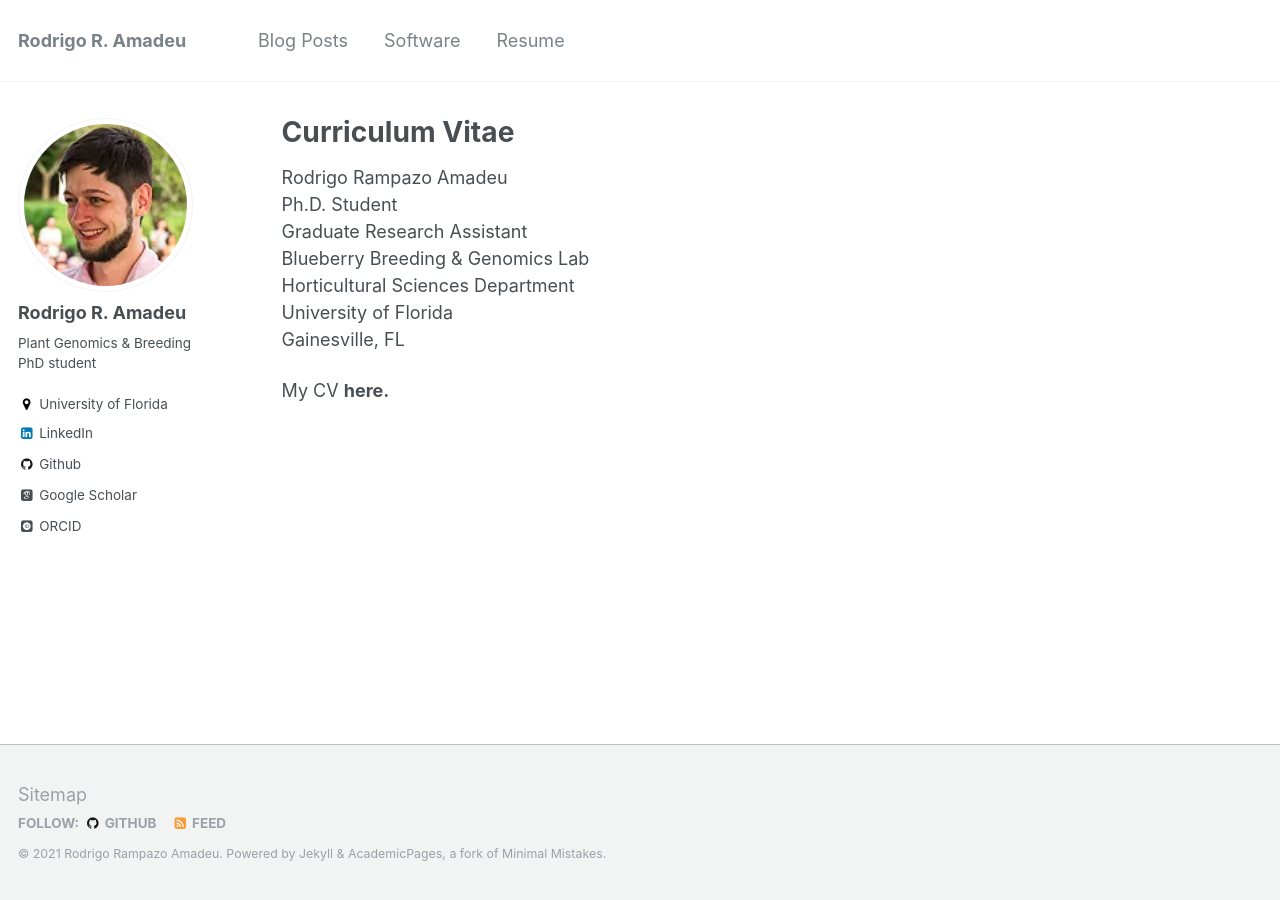
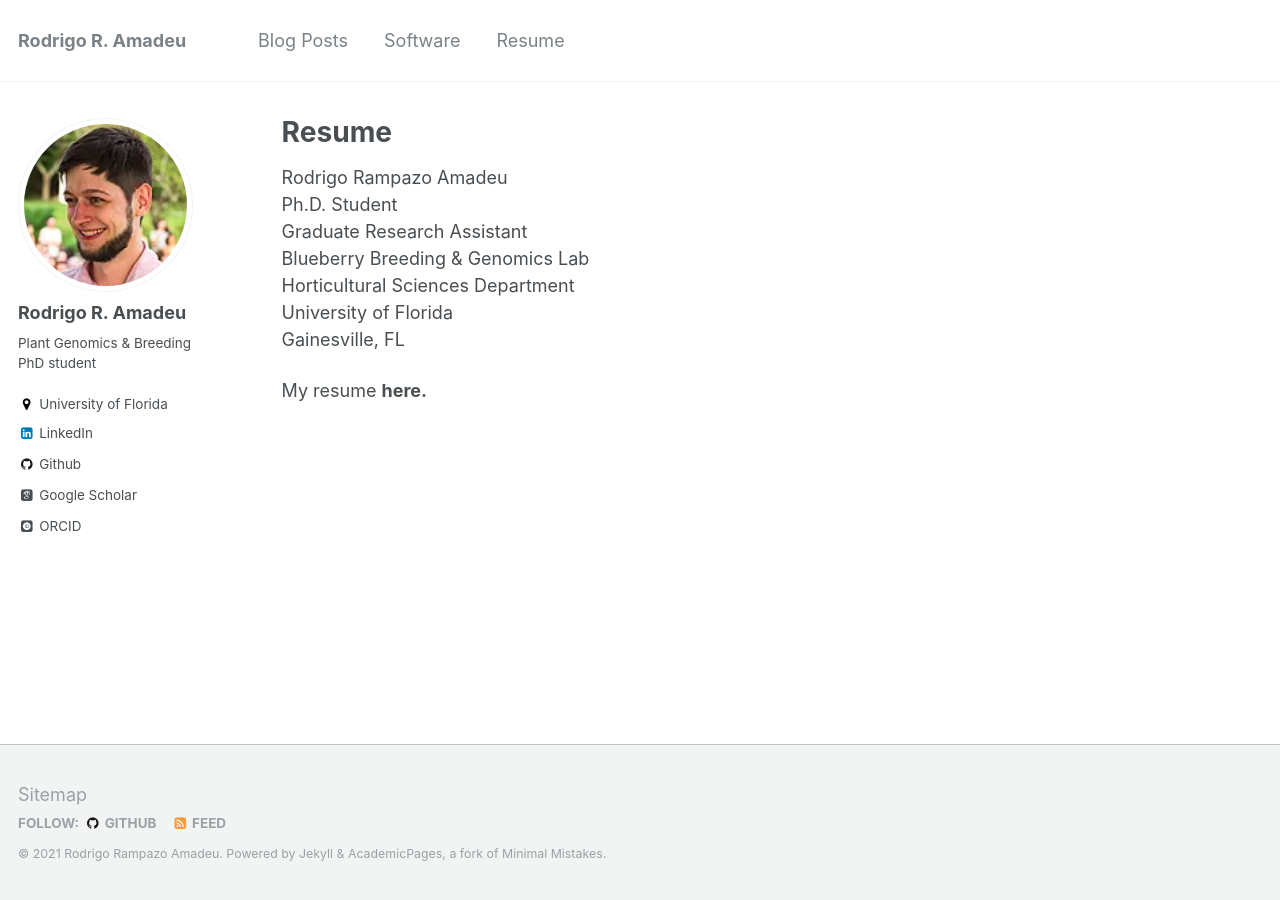
Before and after one commit to rramadeu/rramadeu.github.io, a Jekyll site: the page built from _pages/cv.md, in a window 1280 px wide. Built offline with Jekyll 4.4.1, drawn with Linux system fonts in a browser that asks for light colours; some web fonts are replaced.

Commit message:
Update cv.md

```diff
--- a/_pages/cv.md
+++ b/_pages/cv.md
@@ -1,7 +1,7 @@
 ---
 layout: archive
-title: "Curriculum Vitae"
-permalink: /cv/
+title: "Resume"
+permalink: /resume/
 author_profile: true
 redirect_from:
   - /resume
@@ -17,4 +17,4 @@ Horticultural Sciences Department
 University of Florida
 Gainesville, FL
 
-My CV **[here](https://github.com/rramadeu/cv/raw/master/CVAmadeu.pdf).**
+My resume **[here](https://github.com/rramadeu/cv/raw/master/CVAmadeu.pdf).**
```
